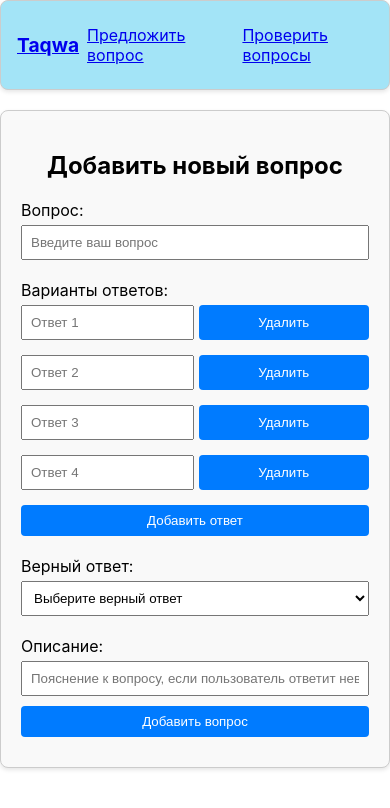
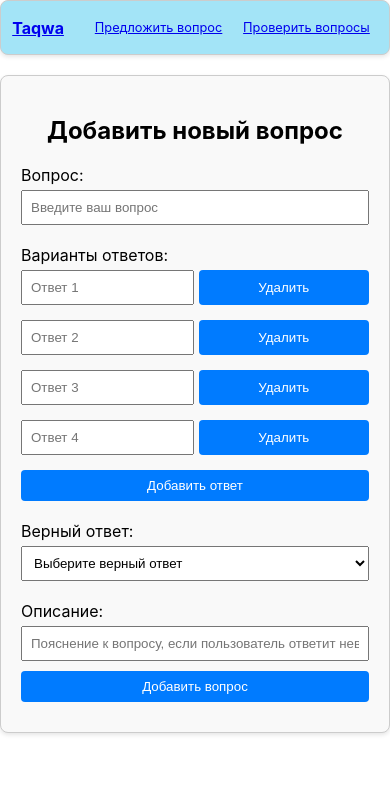
Before and after one commit to Timer-han/Taqwa, a React (Create React App) app in the folder frontend/: page / in a window 390 px wide. Shown: the top 808 px of the page. Built offline with nearby package versions, Linux system fonts and the light colour scheme.

Commit message:
frontend: make css styles beautiful for mobile phone

```diff
--- a/frontend/src/css/NavBar.css
+++ b/frontend/src/css/NavBar.css
@@ -35,7 +35,7 @@
     background-color: #0076f5;
   }
 
-  @media (max-width: 768px) {
+  @media (min-width: 524px) and (max-width: 768px) {
     .navbar {
       padding: 1rem;
     }
@@ -52,3 +52,22 @@
       padding: 0.5rem;
     }
   }
+
+  @media (max-width: 524px) {
+    .navbar {
+      padding: 0.7rem;
+    }
+
+    .navbar-brand {
+      font-size: 1rem;
+    }
+
+    .navbar-links {
+      gap: 0.3rem;
+    }
+
+    .nav-link {
+      font-size: 0.8rem;
+      padding: 0.5rem;
+    }
+  }
```
